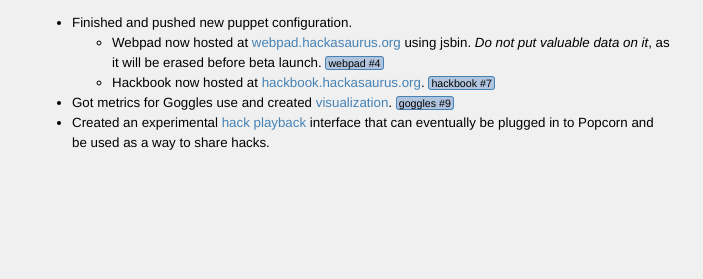
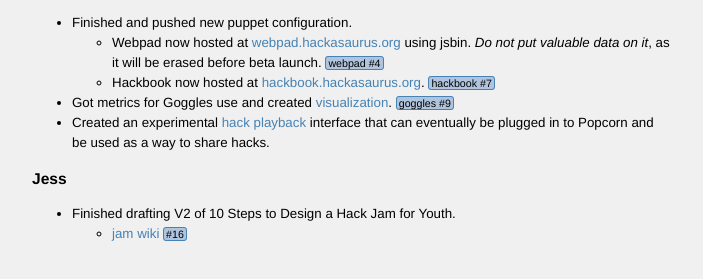
Before and after one commit to hackasaurus/hackasaurus-project-updates, a plain HTML site: page index.html in a window 1280 px wide. Shown: the part 115-394 px from the top of the page, without its empty margins (288-991 px from the left). Drawn offline with Linux system fonts and the light colour scheme.

Commit message:
Edited index.html via GitHub

```diff
--- a/index.html
+++ b/index.html
@@ -18,6 +18,14 @@
   <li>Got metrics for Goggles use and created <a href="http://labs.toolness.com/temp/webxray-usage-stats.html">visualization</a>. <a href="http://hackasaurus.lighthouseapp.com/projects/81472-goggles/tickets/9-add-site-metrics-to-hackasaurusorg-and-tools"></a></li>
   <li>Created an experimental <a href="http://labs.toolness.com/temp/hack-player/">hack playback</a> interface that can eventually be plugged in to Popcorn and be used as a way to share hacks.</li>
 </ul>
+<h3>Jess</h3>
+<ul>
+  <li> Finished drafting V2 of 10 Steps to Design a Hack Jam for Youth.
+    <ul>
+      <li><a href="http://flic.kr/p/ahuf5P>printable</a></li>
+      <li><https://wiki.mozilla.org/Drumbeat/Hackasaurus/jams">jam wiki</a> <a href="http://hackasaurus.lighthouseapp.com/projects/81480/tickets/16-create-v2-of-10-step-plan-for-hosting-a-youth-jam"></a></li>
+
+</ul>
 
 <script src="jquery.min.js"></script>
 <script src="main.js"></script>
```
